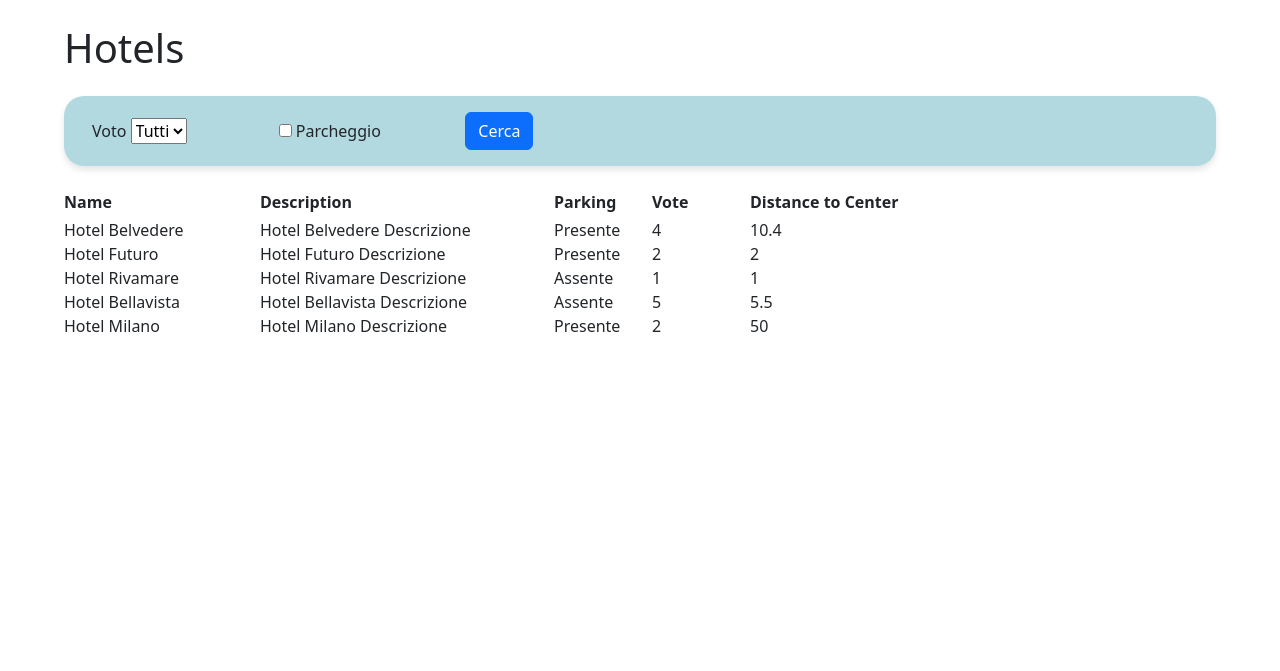
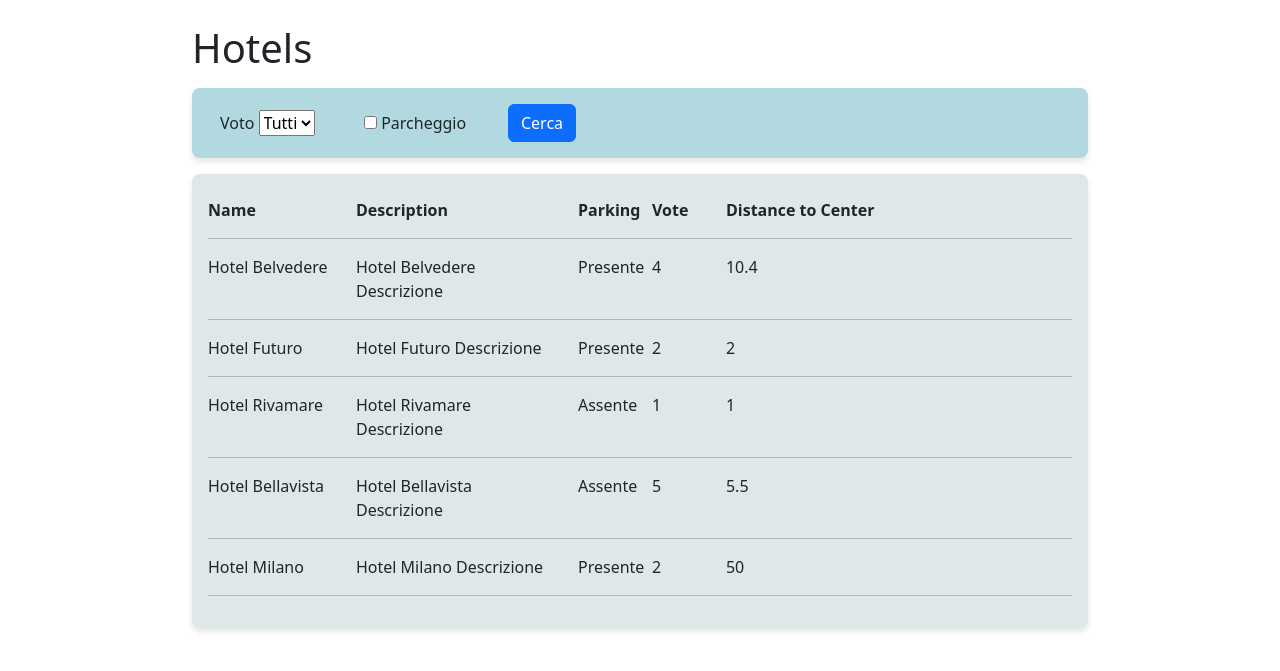
Before and after one commit to AndreaRaga56/php-hotel, a PHP site: page / in a window 1280 px wide. Shown: the top 671 px of the page. Run offline with PHP 8.4, Linux system fonts and the light colour scheme.

Commit message:
feat style

```diff
--- a/index.php
+++ b/index.php
@@ -74,7 +74,7 @@
         </div>
     </form>
 
-    <?php echo '<div class"tabella"><div class="row mt-2 mb-1">';
+    <?php echo '<div class="tabella"><div class="row mt-2 mb-3">';
     $parking = $_GET['parking'] ?? "off";
     $vote = $_GET['vote'] ?? "0";
 
@@ -93,7 +93,7 @@
                     echo "<div class='col-2'><strong>" . ucwords($key) . "</strong></div>";
                 }
             };
-            echo '</div>';
+            echo '</div><hr>';
         };
 
         $hotel = $hotels["$i"];
@@ -117,7 +117,7 @@
                     echo "<div class='col-2'>" . ucwords($value) . "</div>";
                 }
             }
-            echo '</div>';
+            echo '</div><hr>';
         }
     }
 
--- a/style.css
+++ b/style.css
@@ -6,19 +6,22 @@
 
 body{
     margin: 0 auto;
-    width: 90%;
+    width: 70%;
     padding-top: 3vh;
 }
 
 .myform{
     background-color: rgb(3 130 153 / 30%);
-    border-radius: 20px;
+    border-radius: 8px;
     box-shadow: 0px 4px 6px rgba(0, 0, 0, 0.1);
     padding: 1rem;
-    margin: 1.5rem 0rem;
+    margin: 1rem 0rem;
 }
 
 .tabella{
     background-color: rgba(147, 180, 185, 0.3);
-    border-radius: 20px;
+    border-radius: 8px;
+    box-shadow: 0px 4px 6px rgba(0, 0, 0, 0.1);
+    padding: 1rem;
+    margin: 1rem 0rem;
 }
```
